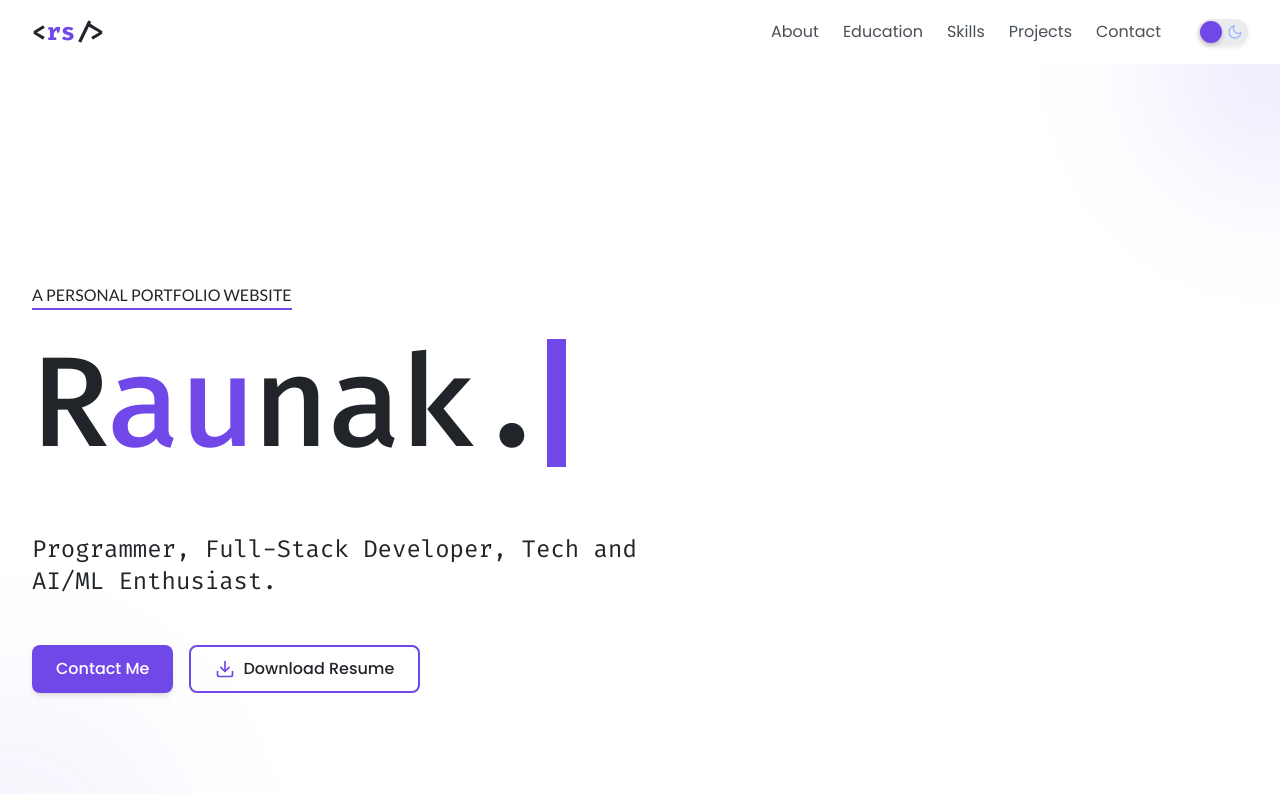
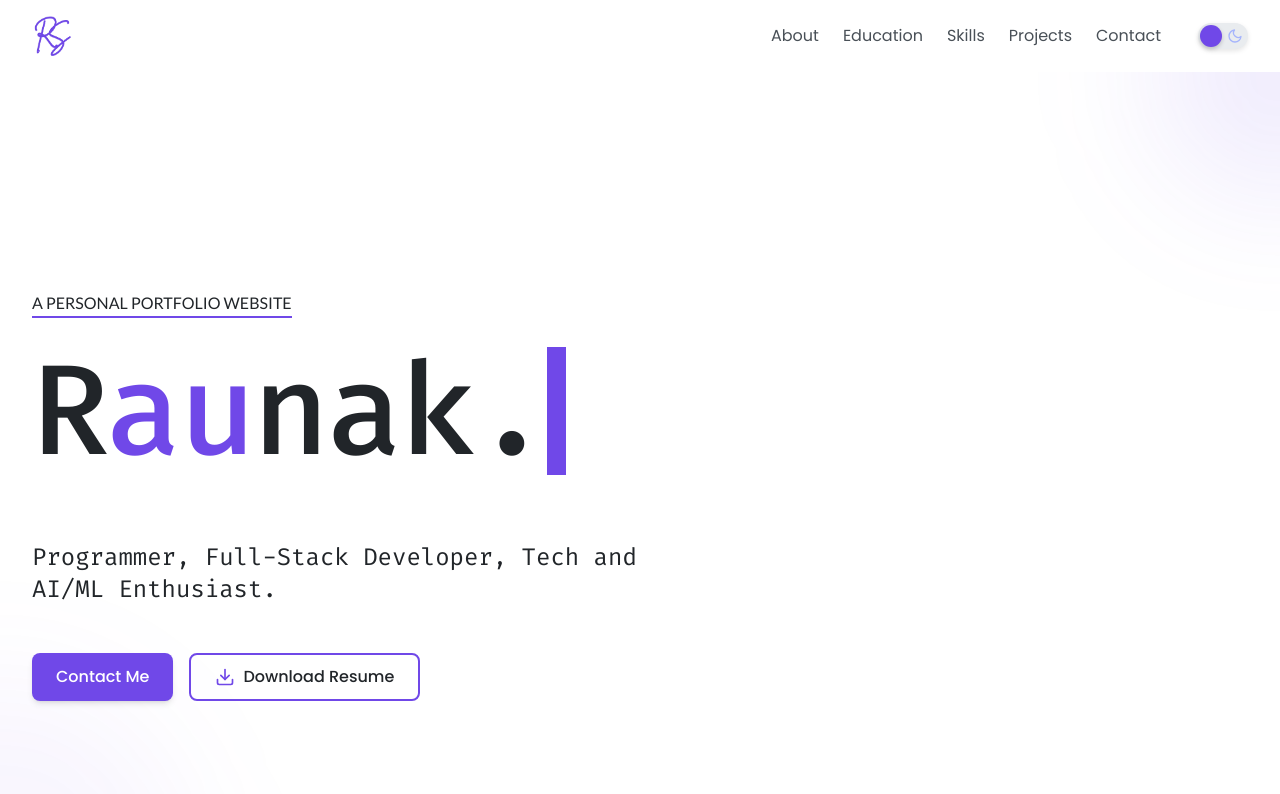
Before and after one commit to RaunakSeksaria/RaunakSeksaria.github.io, a Next.js app: page / in a window 1280 px wide. Shown: the top 794 px of the page. Built offline with nearby package versions, Linux system fonts and the light colour scheme; no server answers.

Commit message:
personal-logo

```diff
--- a/src/components/Navbar.tsx
+++ b/src/components/Navbar.tsx
@@ -2,6 +2,7 @@
 
 import { useState } from 'react';
 import Link from 'next/link';
+import Image from 'next/image';
 import ThemeSwitcher from './ThemeSwitcher';
 
 interface NavbarProps {
@@ -22,8 +23,15 @@
   return (
     <header className={`${isScrolled ? 'sticky-nav' : 'bg-[var(--bgHead)]'} py-4 px-4 md:px-8 transition-all duration-300`}>
       <div className="max-w-7xl mx-auto flex justify-between items-center">
-        <Link href="/" className="font-fira-code text-xl md:text-2xl font-bold text-[var(--bgLight4)]">
-          &lt;<span className="text-[var(--accentColor)]">rs</span>/&gt;
+        <Link href="/" className="flex items-center">
+          <Image
+            src="/images/personal_logo_4.png"
+            alt="Raunak Seksaria Logo"
+            width={40}
+            height={40}
+            className="h-8 md:h-10 w-auto"
+            priority
+          />
         </Link>
 
         <div className="flex items-center space-x-4 md:hidden">
```
Also changed, not shown: public/images/personal_logo_3.png (added), public/images/personal_logo_4.png (added).
